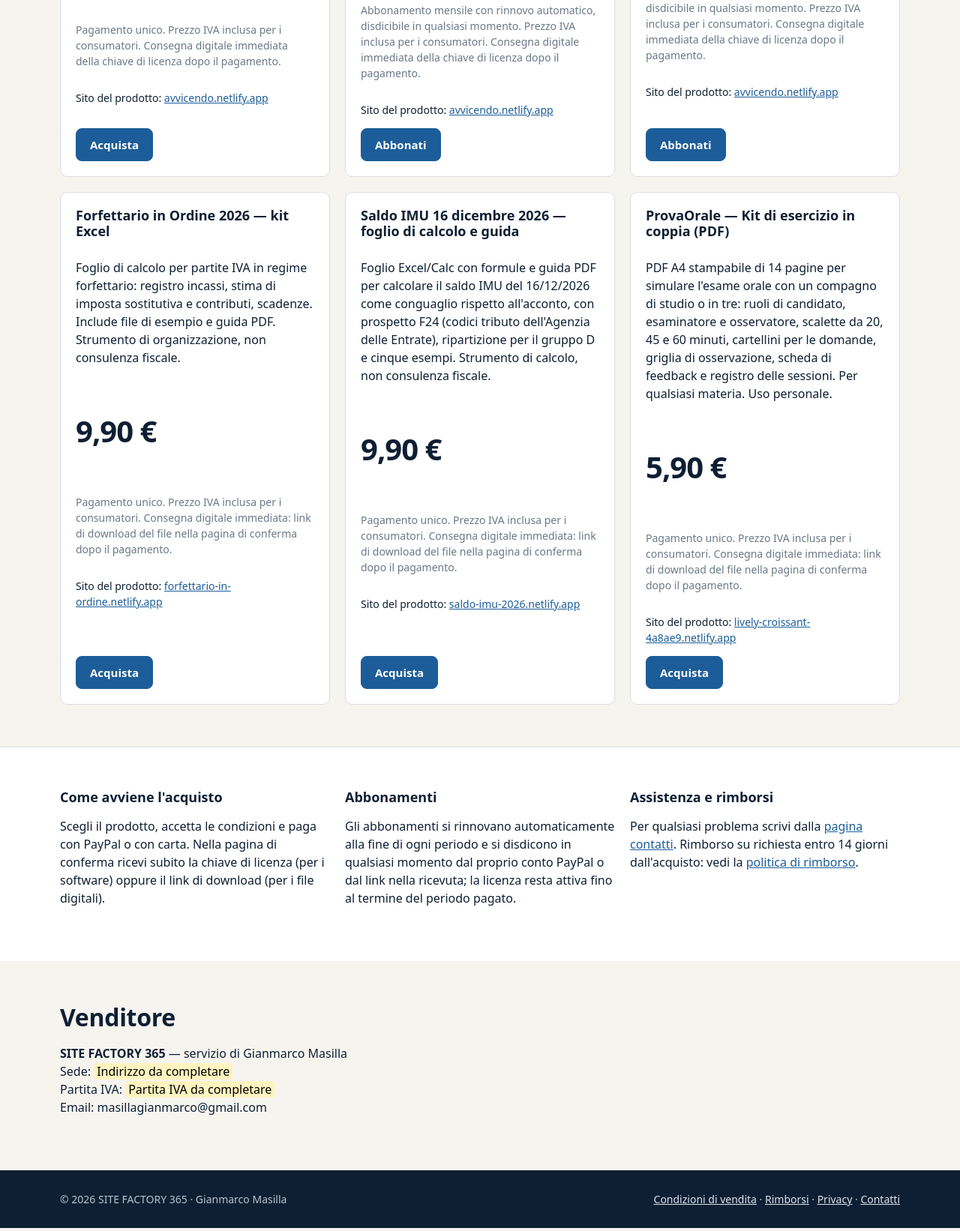
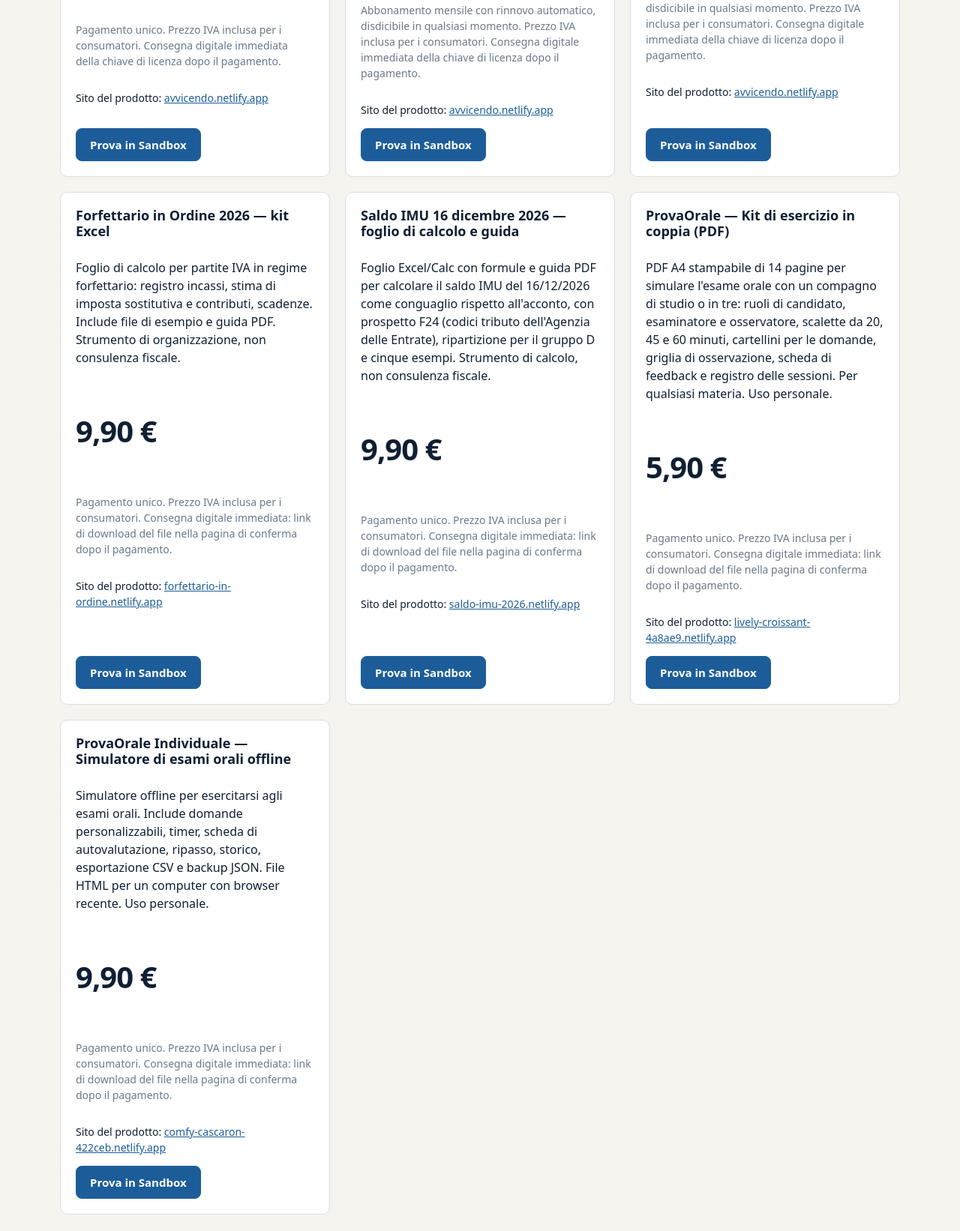
Before and after one commit to masillagianmarco-droid/checkout-netlify, a website: page public/index.html in a window 1280 px wide. Shown: the part 878-2520 px from the top of the page at 75% size. Drawn offline with Linux system fonts and the light colour scheme.

Commit message:
Prepara checkout Sandbox per ProvaOrale Individuale

```diff
--- a/public/index.html
+++ b/public/index.html
@@ -18,7 +18,7 @@
   <p class="price">34,90 €<span class="per"></span></p>
   <p class="small muted">Pagamento unico. Prezzo IVA inclusa per i consumatori. Consegna digitale immediata della chiave di licenza dopo il pagamento.</p>
   <p class="small">Sito del prodotto: <a href="https://avvicendo.netlify.app">avvicendo.netlify.app</a></p>
-  <a class="btn accent" href="/checkout?offerta=avvicendo-pro-12m">Acquista</a>
+  <a class="btn accent" href="/checkout?offerta=avvicendo-pro-12m">Prova in Sandbox</a>
 </article>
 <article class="card prod">
   <h3>Avvicendo — Abbonamento Pro mensile</h3>
@@ -26,7 +26,7 @@
   <p class="price">3,90 €<span class="per"> / mese</span></p>
   <p class="small muted">Abbonamento mensile con rinnovo automatico, disdicibile in qualsiasi momento. Prezzo IVA inclusa per i consumatori. Consegna digitale immediata della chiave di licenza dopo il pagamento.</p>
   <p class="small">Sito del prodotto: <a href="https://avvicendo.netlify.app">avvicendo.netlify.app</a></p>
-  <a class="btn accent" href="/abbonamento?offerta=avvicendo-pro-mensile">Abbonati</a>
+  <a class="btn accent" href="/abbonamento?offerta=avvicendo-pro-mensile">Prova in Sandbox</a>
 </article>
 <article class="card prod">
   <h3>Avvicendo — Abbonamento Pro annuale</h3>
@@ -34,7 +34,7 @@
   <p class="price">29,00 €<span class="per"> / anno</span></p>
   <p class="small muted">Abbonamento annuale con rinnovo automatico, disdicibile in qualsiasi momento. Prezzo IVA inclusa per i consumatori. Consegna digitale immediata della chiave di licenza dopo il pagamento.</p>
   <p class="small">Sito del prodotto: <a href="https://avvicendo.netlify.app">avvicendo.netlify.app</a></p>
-  <a class="btn accent" href="/abbonamento?offerta=avvicendo-pro-annuale">Abbonati</a>
+  <a class="btn accent" href="/abbonamento?offerta=avvicendo-pro-annuale">Prova in Sandbox</a>
 </article>
 <article class="card prod">
   <h3>Forfettario in Ordine 2026 — kit Excel</h3>
@@ -42,7 +42,7 @@
   <p class="price">9,90 €<span class="per"></span></p>
   <p class="small muted">Pagamento unico. Prezzo IVA inclusa per i consumatori. Consegna digitale immediata: link di download del file nella pagina di conferma dopo il pagamento.</p>
   <p class="small">Sito del prodotto: <a href="https://forfettario-in-ordine.netlify.app">forfettario-in-ordine.netlify.app</a></p>
-  <a class="btn accent" href="/checkout?offerta=forfettario-in-ordine-2026">Acquista</a>
+  <a class="btn accent" href="/checkout?offerta=forfettario-in-ordine-2026">Prova in Sandbox</a>
 </article>
 <article class="card prod">
   <h3>Saldo IMU 16 dicembre 2026 — foglio di calcolo e guida</h3>
@@ -50,7 +50,7 @@
   <p class="price">9,90 €<span class="per"></span></p>
   <p class="small muted">Pagamento unico. Prezzo IVA inclusa per i consumatori. Consegna digitale immediata: link di download del file nella pagina di conferma dopo il pagamento.</p>
   <p class="small">Sito del prodotto: <a href="https://saldo-imu-2026.netlify.app">saldo-imu-2026.netlify.app</a></p>
-  <a class="btn accent" href="/checkout?offerta=af365-20261124-saldo-imu">Acquista</a>
+  <a class="btn accent" href="/checkout?offerta=af365-20261124-saldo-imu">Prova in Sandbox</a>
 </article>
 <article class="card prod">
   <h3>ProvaOrale — Kit di esercizio in coppia (PDF)</h3>
@@ -58,7 +58,15 @@
   <p class="price">5,90 €<span class="per"></span></p>
   <p class="small muted">Pagamento unico. Prezzo IVA inclusa per i consumatori. Consegna digitale immediata: link di download del file nella pagina di conferma dopo il pagamento.</p>
   <p class="small">Sito del prodotto: <a href="https://lively-croissant-4a8ae9.netlify.app">lively-croissant-4a8ae9.netlify.app</a></p>
-  <a class="btn accent" href="/checkout?offerta=provaorale-kit-coppia-1">Acquista</a>
+  <a class="btn accent" href="/checkout?offerta=provaorale-kit-coppia-1">Prova in Sandbox</a>
+</article>
+<article class="card prod">
+  <h3>ProvaOrale Individuale — Simulatore di esami orali offline</h3>
+  <p>Simulatore offline per esercitarsi agli esami orali. Include domande personalizzabili, timer, scheda di autovalutazione, ripasso, storico, esportazione CSV e backup JSON. File HTML per un computer con browser recente. Uso personale.</p>
+  <p class="price">9,90 €<span class="per"></span></p>
+  <p class="small muted">Pagamento unico. Prezzo IVA inclusa per i consumatori. Consegna digitale immediata: link di download del file nella pagina di conferma dopo il pagamento.</p>
+  <p class="small">Sito del prodotto: <a href="https://comfy-cascaron-422ceb.netlify.app">comfy-cascaron-422ceb.netlify.app</a></p>
+  <a class="btn accent" href="/checkout?offerta=provaorale-1">Prova in Sandbox</a>
 </article></div></div></section>
 <section style="background:#fff;border-top:1px solid var(--line)"><div class="wrap grid3">
   <div><h3>Come avviene l'acquisto</h3><p>Scegli il prodotto, accetta le condizioni e paga con PayPal o con carta. Nella pagina di conferma ricevi subito la chiave di licenza (per i software) oppure il link di download (per i file digitali).</p></div>
```
Also changed, not shown: catalog/products.mjs (+18 -0 lines), test/af365-grokbot.test.mjs (+8 -5 lines), tools/build-pages.mjs (+6 -1 lines).
